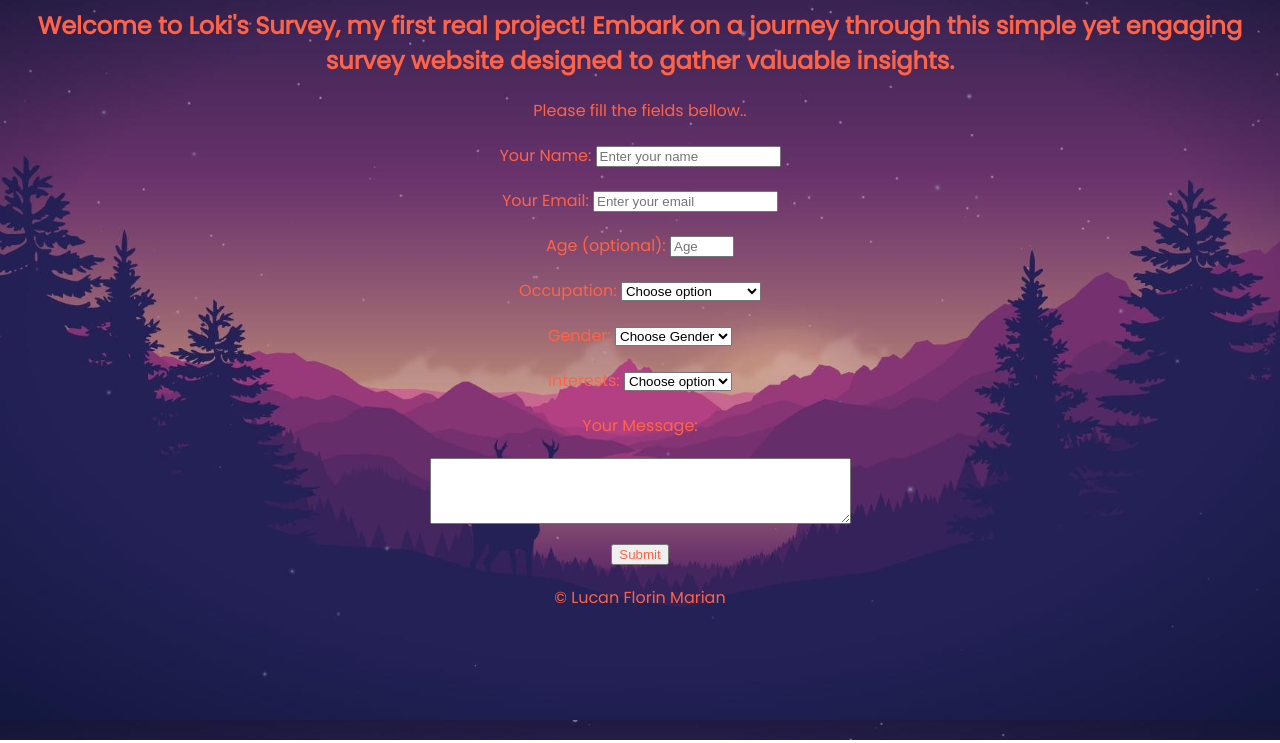
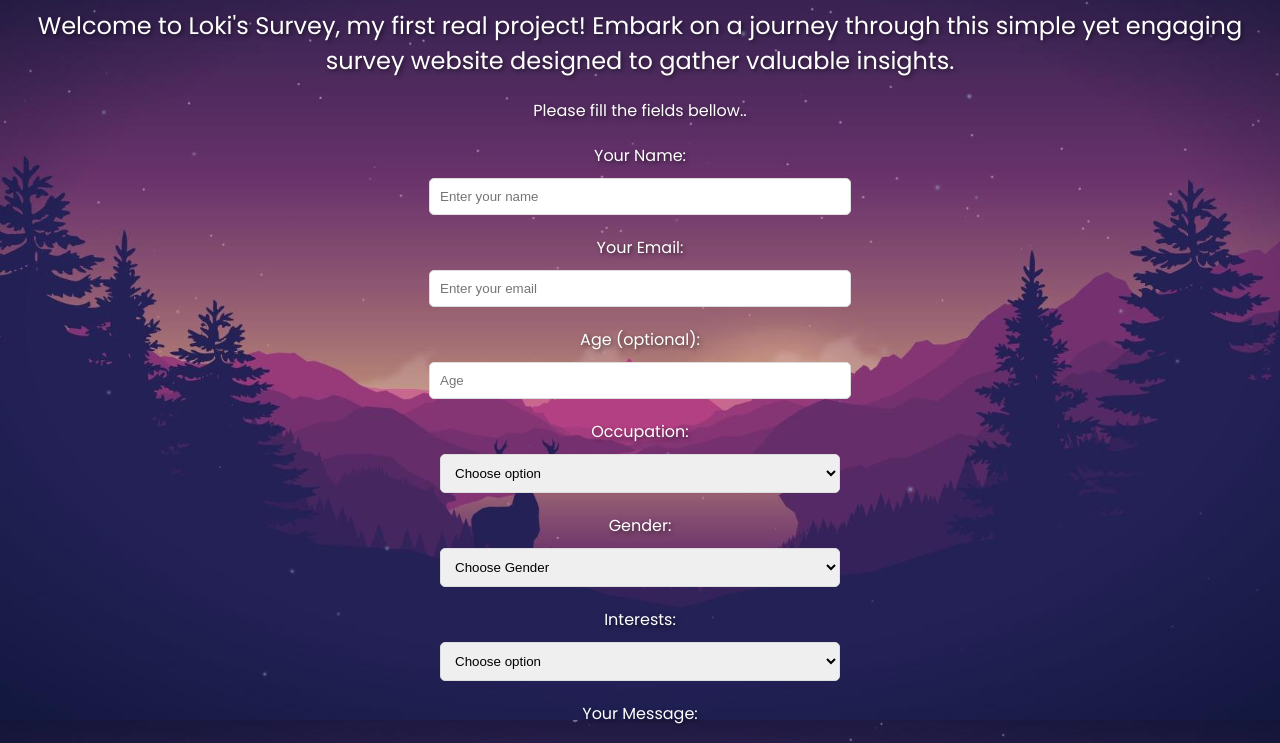
Before and after one commit to LucanF/Survey, a website: page main.html in a window 1280 px wide. Shown: the part 80-823 px from the top of the page. Drawn offline with Linux system fonts and the light colour scheme; a script that the page names is missing.

Commit message:
Update style.css

```diff
--- a/style.css
+++ b/style.css
@@ -1,6 +1,4 @@
-
 @import url('https://fonts.googleapis.com/css?family=Poppins:200i,400&display=swap');
-
 
 body, h1, h2, p, label {
   font-family: 'Poppins', sans-serif;
@@ -10,18 +8,41 @@ h1, h2, p, #name-label, #email-label, label, #message, #submit {
   margin: 20px auto;
   display: block;
   text-align: center;
-  color: tomato;
+  color: #ffffff; /* Changed to white for better contrast */
+  text-shadow: 2px 2px 4px rgba(0, 0, 0, 0.5); /* Added text shadow */
+  font-weight: 400; /* Adjust font weight for better readability */
 }
-
-
-
 
 body {
   background-image: url('./assets/HKBVfx5.jpeg');
-  background-size: cover; /* Ensures the image covers the whole background */
-  background-repeat: no-repeat; /* Prevents the image from repeating */
-  background-position: center center; /* Centers the image */
-  background-attachment: fixed; /* Makes the background stay fixed on scroll */
-  height: 100vh; /* Ensures the background takes up the full height of the viewport */
+  background-size: cover;
+  background-repeat: no-repeat;
+  background-position: center center;
+  background-attachment: fixed;
+  height: 100vh;
   margin: 0;
 }
+
+/* Additional styles for better form appearance */
+input, select, textarea {
+  display: block;
+  margin: 10px auto;
+  padding: 10px;
+  width: 80%;
+  max-width: 400px;
+  border: 1px solid #ddd;
+  border-radius: 5px;
+}
+
+#submit {
+  background-color: tomato;
+  color: #fff;
+  border: none;
+  padding: 10px 20px;
+  cursor: pointer;
+  font-size: 16px;
+}
+
+#submit:hover {
+  background-color: darkred;
+}
```
